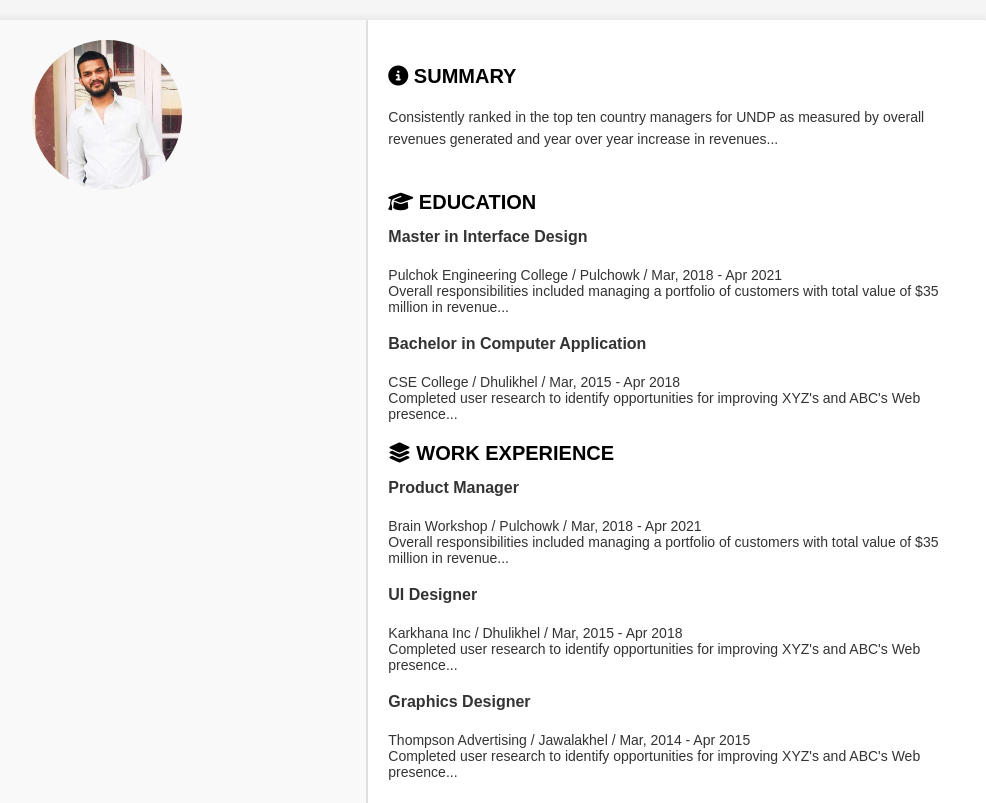
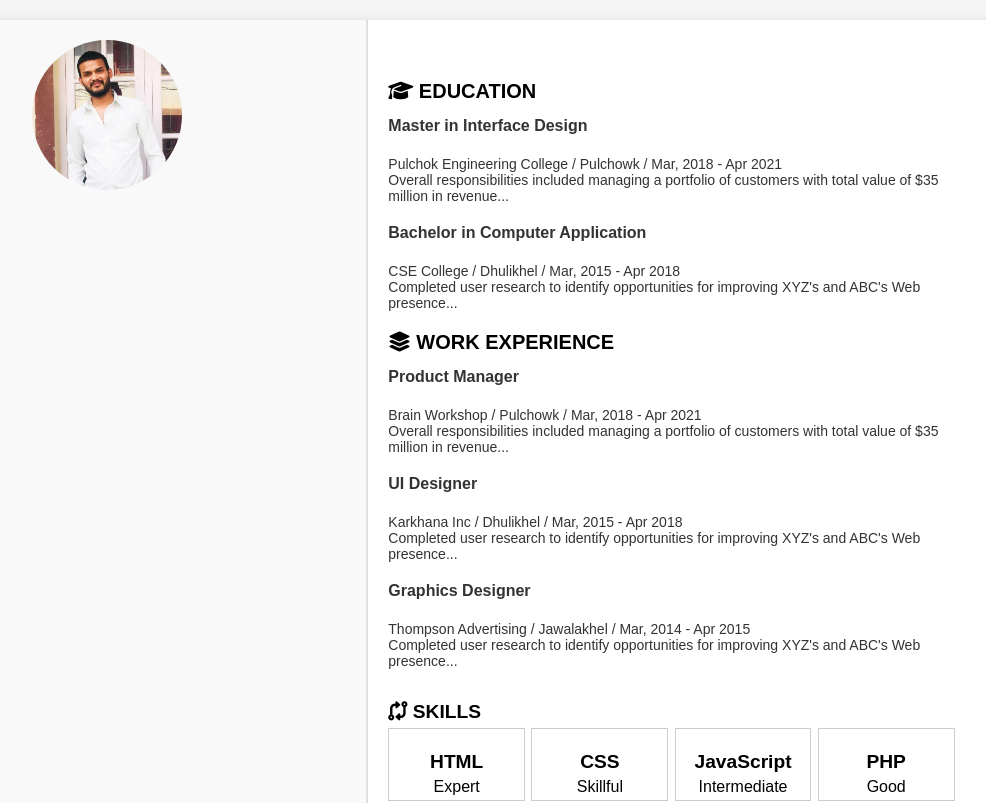
Before and after one commit to rohitghatal1/CVMaker-ReactJS, a React (Create React App) app: page / in a window 1280 px wide. Shown: the top 803 px of the page, without its empty margins (148-1134 px from the left). Built offline with nearby package versions, Linux system fonts and the light colour scheme.

Commit message:
added code for displaying summary

```diff
--- a/src/allTemplates/basicTemplate/BasicTemplate.js
+++ b/src/allTemplates/basicTemplate/BasicTemplate.js
@@ -86,10 +86,14 @@ export default function BasicTemplate() {
         </div>
 
         <div className="right-section">
-          <div className="section summary">
-            <h3><i className="fa-solid fa-circle-info"></i> SUMMARY</h3>
-            <p>Consistently ranked in the top ten country managers for UNDP as measured by overall revenues generated and year over year increase in revenues...</p>
-          </div>
+          {personalData.length > 0 && (
+            personalData.map((personal, index) => (
+              <div className="section summary">
+                <h3><i className="fa-solid fa-circle-info"></i> SUMMARY</h3>
+                <p>{personal.summary}</p>
+              </div>
+            ))
+          )}
 
           <div className="section education">
             <h3><i className="fa-solid fa-graduation-cap"></i> EDUCATION</h3>
```
